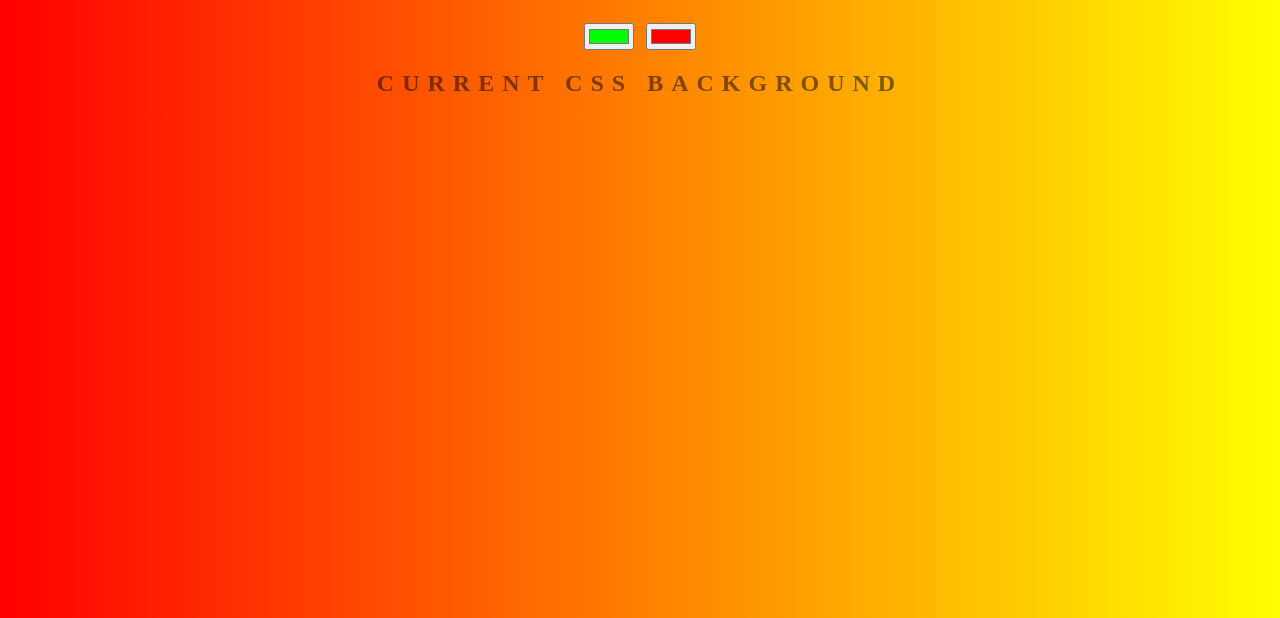
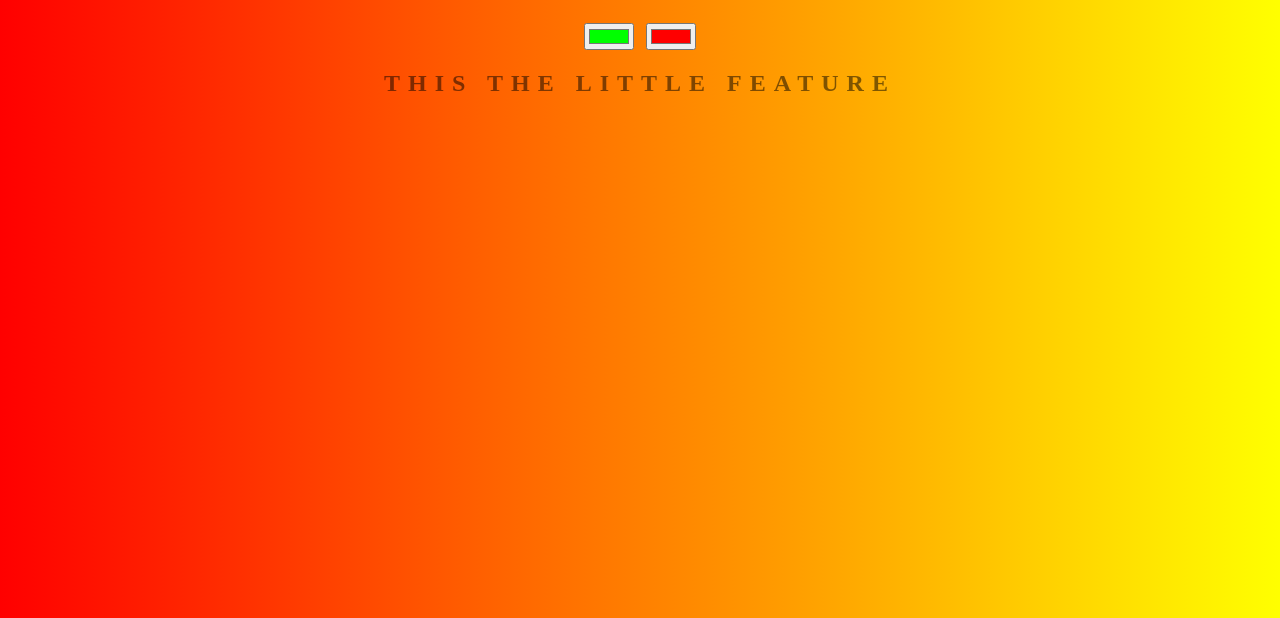
Before and after one commit to marananjohnpaul/background-generator, a plain HTML site: page index.html in a window 1280 px wide. Shown: the part 182-800 px from the top of the page. Drawn offline with Linux system fonts and the light colour scheme.

Commit message:
change in H2 title

```diff
--- a/index.html
+++ b/index.html
@@ -10,7 +10,7 @@
  	<h1>Great Background Generator</h1>
  	<input class="color1" type="color" name="color1" value="#00ff00">
  	<input class="color2" type="color" name="color2" value="#ff0000">
- 	<h2>Current CSS Background</h2>
+ 	<h2>This the little feature</h2>
  	<h3>  </h3>
 
 	<script type="text/javascript" src="script.js"></script>
```
